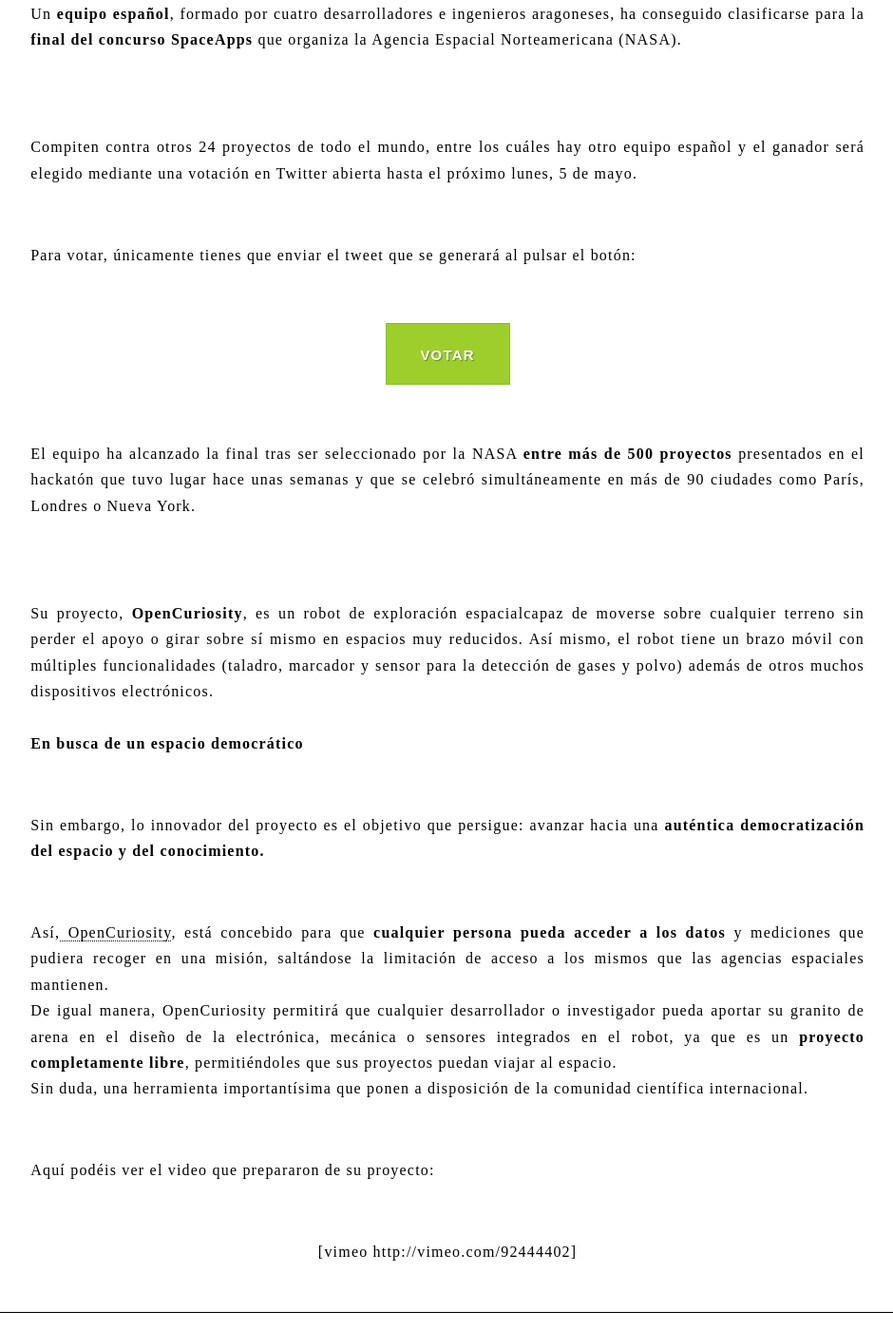
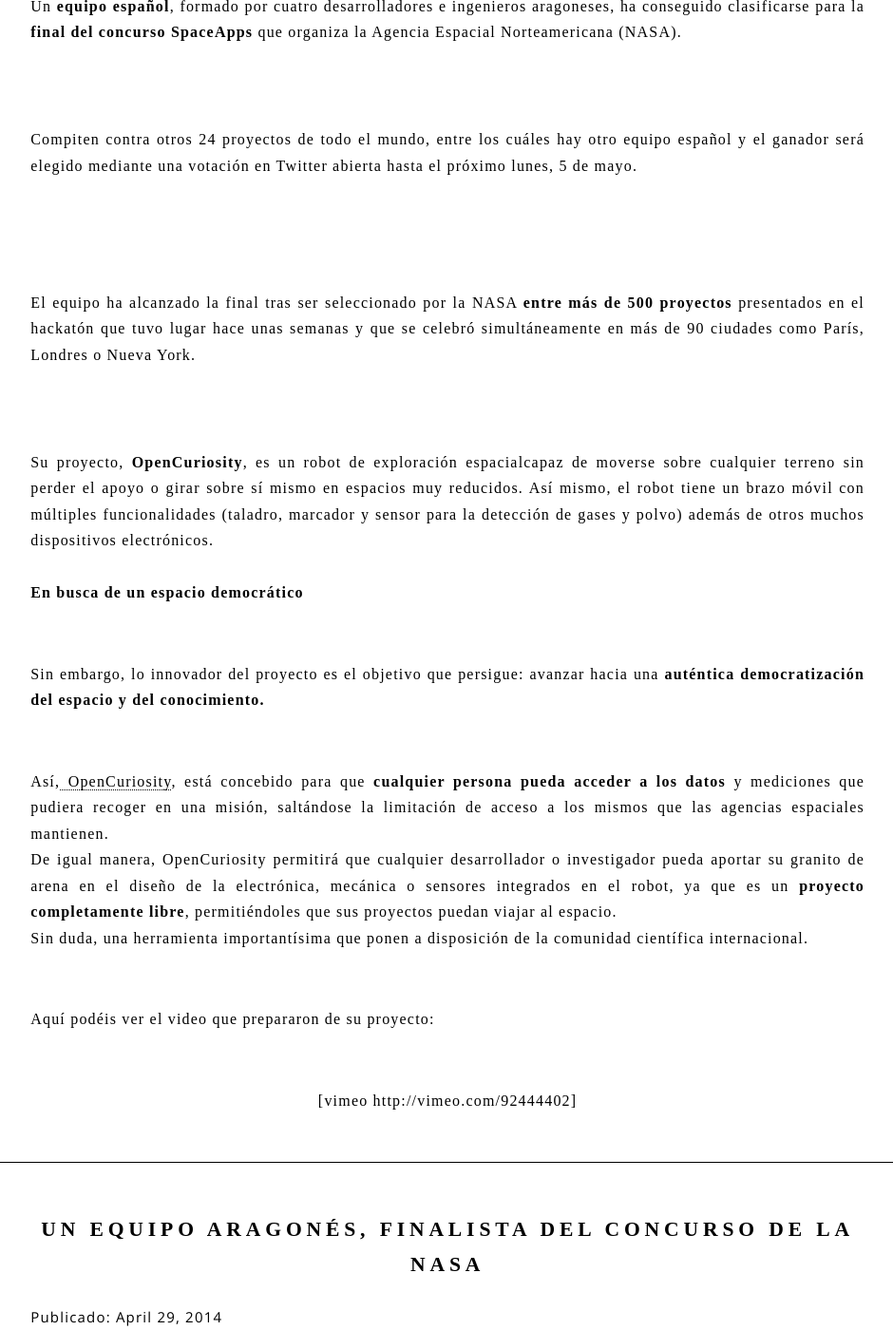
Before and after one commit to spaceappszgz/spaceappszgz.github.io, a Jekyll site: the page built from blog.html, in a window 1280 px wide and 1400 px high, scrolled down 5288 px. Shown: the whole window at 95% size, without its empty margins (129-1069 px from the left). Built offline with Jekyll 4.4.1, drawn with Linux system fonts in a browser that asks for light colours; some web fonts are replaced; some of the changed text lies outside the part shown.

Commit message:
improving blog styling

```diff
--- a/_posts/2014-04-12-arranca-el-space-apps-zaragoza.html
+++ b/_posts/2014-04-12-arranca-el-space-apps-zaragoza.html
@@ -23,4 +23,4 @@ author:
 <p style="margin-bottom:0;" align="JUSTIFY">
 <p style="margin-bottom:0;" align="JUSTIFY"><span style="font-family:Arial, sans-serif;">A las 18:30 horas de esta tarde tendrá lugar uno de los eventos más esperados por los participantes, que harán un descanso en su trabajo para establecer una conexión, por teleconferencia con astronautas de la agencia espacial estadouniense.</span></p>
 <p style="margin-bottom:0;" align="JUSTIFY">
-<p style="margin-bottom:0;" align="JUSTIFY"><a href="http://spaceappszaragoza.files.wordpress.com/2014/04/cimg0558.jpg"><img class="alignnone size-medium wp-image-5" src="{{ site.baseurl }}/assets/cimg0558.jpg?w=300" alt="CIMG0558" width="300" height="225" /></a></p>
+<p style="margin-bottom:0;" align="JUSTIFY"><a href="http://spaceappszaragoza.files.wordpress.com/2014/04/cimg0558.jpg"><img class="alignnone size-medium wp-image-5" src="{{ site.baseurl }}/assets/cimg0558.jpg" alt="CIMG0558" width="300" height="225" /></a></p>
--- a/_posts/2014-04-29-un-equipo-aragones-finalista-del-concurso-de-la-nasa.html
+++ b/_posts/2014-04-29-un-equipo-aragones-finalista-del-concurso-de-la-nasa.html
@@ -21,10 +21,10 @@ author:
 <p></p>
 <p style="margin-bottom:0;" align="JUSTIFY"><span style="font-family:Ubuntu;">Compiten contra otros 24 proyectos de todo el mundo, entre los cuáles hay otro equipo español y el ganador será elegido mediante una votación en Twitter abierta hasta el próximo lunes, 5 de mayo.</span></p>
 <p></p>
-<p style="margin-bottom:0;" align="JUSTIFY"><span style="font-family:Ubuntu;">Para votar, únicamente tienes que enviar el tweet que se generará al pulsar el botón:</span></p>
+<!--<p style="margin-bottom:0;" align="JUSTIFY"><span style="font-family:Ubuntu;">Para votar, únicamente tienes que enviar el tweet que se generará al pulsar el botón:</span></p>
 <p></p>
 <p style="margin-bottom:0;" align="CENTER"><a style="background-color:#9dce2c;text-indent:0;border:1px solid #83c41a;display:inline-block;color:#ffffff;font-family:Arial;font-size:15px;font-weight:bold;font-style:normal;height:65px;line-height:65px;width:131px;text-decoration:none;text-align:center;text-shadow:1px 1px 0 #689324;" href="https://twitter.com/intent/tweet?source=webclient&amp;text=I+voted+for+%23OpenCuriosity+for+%40spaceapps+People%27s+Choice.+You+can+too%3A+bit.ly%2FSA-Vote+Deadline+5+May+%40spaceappsZgz+%23spaceapps">VOTAR</a></p>
-<p></p>
+<p></p>-->
 <p style="margin-bottom:0;" align="JUSTIFY"><span style="font-family:Ubuntu;">El equipo ha alcanzado la final tras ser seleccionado por la NASA <b>entre más de 500 proyectos</b> presentados desde más de 90 ciudades en el hackatón que tuvo lugar hace unas semanas y que se celebró por primera vez en Zaragoza.</span></p>
 <p></p>
 <p style="margin-bottom:0;" align="JUSTIFY"><span style="font-family:Ubuntu;">Su proyecto, </span><span style="font-family:Ubuntu;"><b>OpenCuriosity</b></span><span style="font-family:Ubuntu;">, </span><span style="font-family:Ubuntu;">es un robot espacial </span><span style="font-family:Ubuntu;">capaz de moverse sobre cualquier terreno sin perder el apoyo de cada una de sus 6 ruedas, o girar sobre sí mismo en espacios muy reducidos. </span><span style="font-family:Ubuntu;">Así mismo, el robot tiene un brazo que permite realizar cuatro funciones (taladro, rayo láser, medidor de radiación y detección de gases y polvo).</span></p>
--- a/_posts/2014-05-01-democratizar-el-espacio-objetivo-de-los-finalistas-espanoles-del-concurso-mundial-de-la-nasa.html
+++ b/_posts/2014-05-01-democratizar-el-espacio-objetivo-de-los-finalistas-espanoles-del-concurso-mundial-de-la-nasa.html
@@ -24,9 +24,9 @@ author:
 <p>&nbsp;</p>
 <p style="margin-bottom:0;" align="JUSTIFY"><span style="font-family:Ubuntu;">Compiten contra otros 24 proyectos de todo el mundo, entre los cuáles hay otro equipo español y el ganador será elegido mediante una votación en Twitter abierta hasta el próximo lunes, 5 de mayo.</span></p>
 <p>&nbsp;</p>
-<p style="margin-bottom:0;" align="JUSTIFY"><span style="font-family:Ubuntu;">Para votar, únicamente tienes que enviar el tweet que se generará al pulsar el botón:</span></p>
+<!--<p style="margin-bottom:0;" align="JUSTIFY"><span style="font-family:Ubuntu;">Para votar, únicamente tienes que enviar el tweet que se generará al pulsar el botón:</span></p>
 <p>&nbsp;</p>
-<p style="margin-bottom:0;" align="CENTER"><a style="background-color:#9dce2c;text-indent:0;border:1px solid #83c41a;display:inline-block;color:#ffffff;font-family:Arial;font-size:15px;font-weight:bold;font-style:normal;height:65px;line-height:65px;width:131px;text-decoration:none;text-align:center;text-shadow:1px 1px 0 #689324;" href="https://twitter.com/intent/tweet?source=webclient&amp;text=I+voted+for+%23OpenCuriosity+for+%40spaceapps+People%27s+Choice.+You+can+too%3A+bit.ly%2FSA-Vote+Deadline+5+May+%40spaceappsZgz+%23spaceapps">VOTAR</a></p>
+<p style="margin-bottom:0;" align="CENTER"><a style="background-color:#9dce2c;text-indent:0;border:1px solid #83c41a;display:inline-block;color:#ffffff;font-family:Arial;font-size:15px;font-weight:bold;font-style:normal;height:65px;line-height:65px;width:131px;text-decoration:none;text-align:center;text-shadow:1px 1px 0 #689324;" href="https://twitter.com/intent/tweet?source=webclient&amp;text=I+voted+for+%23OpenCuriosity+for+%40spaceapps+People%27s+Choice.+You+can+too%3A+bit.ly%2FSA-Vote+Deadline+5+May+%40spaceappsZgz+%23spaceapps">VOTAR</a></p>-->
 <p>&nbsp;</p>
 <p style="margin-bottom:0;" align="JUSTIFY">
 <p style="margin-bottom:0;" align="JUSTIFY"><span style="font-family:Ubuntu;">El equipo ha alcanzado la final tras ser seleccionado por la NASA <b>entre más de 500 proyectos</b> presentados en el hackatón que tuvo lugar hace unas semanas y que se celebró simultáneamente en más de 90 ciudades como París, Londres o Nueva York. </span></p>
--- a/blog.html
+++ b/blog.html
@@ -2,7 +2,7 @@
 layout: default
 ---
 <div class="container">
-<h1 class="blog-title">Blog de Space Apps Zaragoza</h1>
+<h1 class="blog-title">El Blog de Space Apps Zaragoza</h1>
 {% for post in site.posts limit:15 %}
 <div class="post-div">
 <h2 class="post-title">
--- a/css/main.scss
+++ b/css/main.scss
@@ -524,13 +524,25 @@ $baseurl: '{{ site.baseurl }}/images';
 .post-div{
 	margin-bottom:50px;
 	padding: 0% 15% 0% 8%;
+	@include breakpoint(small) {
+			padding: 0% 2% 0% 2%;
+		}
 }
 
 .post-body{
 	font-family: 'Gentium Book Basic', sans-serif;
+	font-size: 15px;
+	@include breakpoint(small) {
+			font-size: 10px;
+		}
+}
+
+.post-body img{
+	width: 25%;
 }
 
 .post-title{
+	font-family: 'Gentium Book Basic', serif;
 	color: black;
 	text-align: center;
 	margin-top: 50px;
```
Also changed, not shown: 2 other files.
